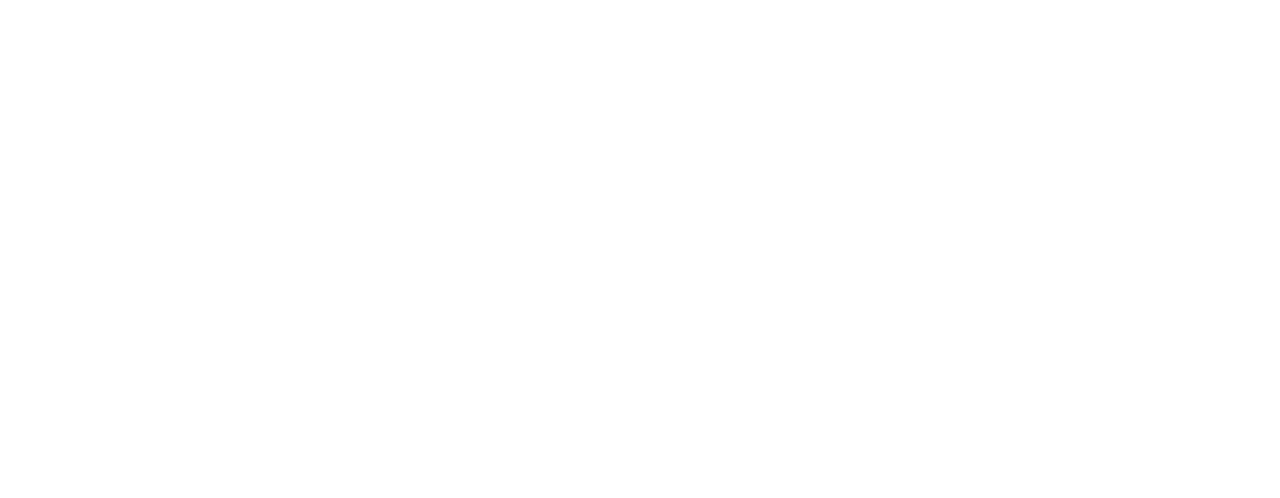
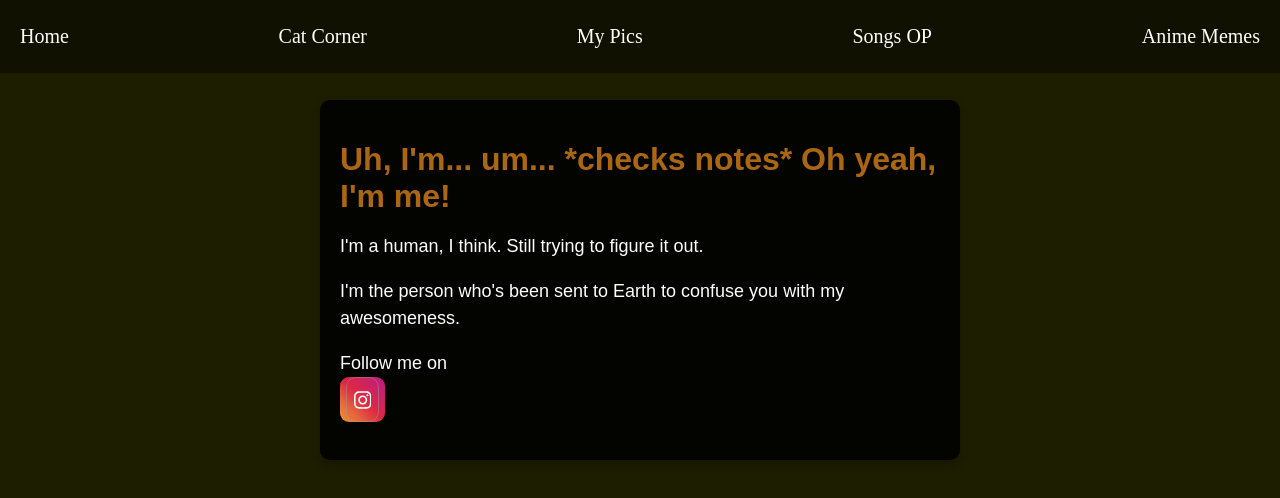
Before and after one commit to ujandey/Ant-op, a website: page uploads/recipe-roulette.html in a window 1280 px wide. Drawn offline with Linux system fonts and the light colour scheme.

Commit message:
full code

```diff
--- /dev/null
+++ b/css/antara.css
@@ -0,0 +1,167 @@
+body {
+    margin: 0;
+    padding: 0;
+    font-family: Arial, sans-serif;
+    background-color: #1d1d00;
+    overflow-x: hidden;
+    overflow-y: auto;
+}
+
+.container {
+    position: relative;
+    width: 100vw;
+    min-height: 100vh;
+    padding-top: 100px; /* Space for fixed navbar */
+    overflow-x: hidden;
+    overflow-y: visible;
+    box-sizing: border-box;
+}
+
+.content {
+    position: relative;
+    z-index: 2;
+    padding: 20px;
+    max-width: 600px;
+    margin: 0 auto 20px;
+    background: rgba(0, 0, 0, 0.9);
+    border-radius: 10px;
+    box-shadow: 0 4px 8px rgba(0, 0, 0, 0.2);
+}
+
+h1 {
+    color: #aa6611;
+    font-size: 32px;
+    margin-bottom: 10px;
+}
+
+p {
+    color: #ffffff;
+    font-size: 18px;
+    line-height: 1.5;
+}
+
+.navbar {
+    position: fixed;
+    top: 0;
+    left: 0;
+    width: 100vw;
+    display: flex;
+    justify-content: space-between;
+    padding: 25px 20px;
+    background: rgba(0, 0, 0, 0.4);
+    z-index: 10; /* Higher z-index to stay on top */
+    box-sizing: border-box;
+}
+
+.nav-link {
+    color: #fff;
+    font-size: 20px;
+    font-family: 'Italiana', serif;
+    text-decoration: none;
+    transition: color 0.3s ease;
+}
+
+.nav-link:hover {
+    color: #175611;
+}
+
+/* New Instagram Button Styles */
+.insta-link {
+    text-decoration: none; /* No underline */
+}
+
+.Btn {
+    width: 45px;
+    height: 45px;
+    display: flex;
+    align-items: center;
+    justify-content: center;
+    border: none;
+    background-color: transparent;
+    position: relative;
+    border-radius: 7px;
+    cursor: pointer;
+    transition: all 0.3s;
+}
+
+.svgContainer {
+    width: 100%;
+    height: 100%;
+    display: flex;
+    align-items: center;
+    justify-content: center;
+    background-color: transparent;
+    backdrop-filter: blur(4px);
+    letter-spacing: 0.8px;
+    border-radius: 10px;
+    transition: all 0.3s;
+    border: 1px solid rgba(156, 156, 156, 0.466);
+}
+
+.BG {
+    position: absolute;
+    content: "";
+    width: 100%;
+    height: 100%;
+    background: linear-gradient(
+        45deg,
+        #f09433 0%,
+        #e6683c 25%,
+        #dc2743 50%,
+        #cc2366 75%,
+        #bc1888 100%
+    );
+    z-index: -1;
+    border-radius: 9px;
+    pointer-events: none;
+    transition: all 0.3s;
+}
+
+.Btn:hover .BG {
+    transform: rotate(35deg);
+    transform-origin: bottom;
+}
+
+.Btn:hover .svgContainer {
+    background-color: rgba(156, 156, 156, 0.466);
+}
+
+/* Mobile adjustments */
+@media (max-width: 768px) {
+    .container {
+        padding-top: 120px; /* Extra space for stacked navbar */
+    }
+
+    .content {
+        margin: 0 10px 20px;
+        max-width: 100%;
+    }
+
+    h1 {
+        font-size: 24px;
+    }
+
+    p {
+        font-size: 16px;
+    }
+
+    .navbar {
+        flex-direction: column;
+        align-items: center;
+        padding: 10px;
+    }
+
+    .nav-link {
+        font-size: 16px;
+        padding: 5px 0;
+    }
+
+    .Btn {
+        width: 40px; /* Slightly smaller for mobile */
+        height: 40px;
+    }
+
+    .svgIcon {
+        height: 1.2em; /* Adjust SVG size */
+    }
+}
--- a/css/homepage.css
+++ b/css/homepage.css
@@ -2,8 +2,7 @@ body {
     margin: 0;
     padding: 0;
     font-family: Arial, sans-serif;
-    background-color: #f8f8f8;
-    text-align: center;
+    background-color: #f8f8f8; /* Fallback */
     overflow: hidden;
 }
 
@@ -11,43 +10,74 @@ body {
     position: relative;
     width: 100vw;
     height: 100vh;
-}
-
-
-.image-links {
-    position: absolute;
-    width: 100%;
-    height: 100%;
-    z-index: 2;
+    overflow: hidden;
 }
 
 .background {
     position: absolute;
     top: 0;
     left: 0;
-    width: 100%;
-    height: 100%;
-    object-fit: cover;
+    width: 100vw; /* Force full width */
+    height: 100vh; /* Force full height */
+    object-fit: cover; /* Fills screen, crops edges */
+    object-position: center; /* Centers the image */
     z-index: 1;
+    display: block; /* Ensures it renders properly */
 }
 
-/* Adjust these positions based on where your buttons should be */
-.image-link {
+.navbar {
     position: absolute;
-    width: 12vw; /* Adjust width */
-    height: 8vh; /* Adjust height */
-    border-radius: 10px;
+    top: 0;
+    left: 0;
+    width: 100vw; /* Full width */
+    display: flex;
+    justify-content: space-between; /* Even spacing */
+    padding: 15px 20px;
+    background: rgba(0, 0, 0, 0.4); /* Subtle backdrop */
+    z-index: 2;
+    box-sizing: border-box;
 }
 
+.nav-link {
+    color: #fff; /* White text */
+    font-size: 28px;
+    text-decoration: none;
+    font-family: 'Italiana', serif;
+    transition: color 0.3s ease;
+}
 
-/* Adjust positions */
-.cat-corner { top: 30%; left: 20%; }
-.my-pics { top: 45%; left: 35%; }
-.recipe-roulette { top: 60%; left: 50%; }
-.songs-op { top: 75%; left: 65%; }
-.anime-memes { top: 90%; left: 80%; }
-.cat-corner { top: 30%; left: 20%; }
-.my-pics { top: 45%; left: 35%; }
-.recipe-roulette { top: 60%; left: 50%; }
-.songs-op { top: 75%; left: 65%; }
-.anime-memes { top: 90%; left: 80%; }
+.nav-link:hover {
+    color: #1e4018; /* Yellow hover */
+}
+
+/* Mobile adjustments */
+@media (max-width: 768px) {
+    .background {
+        width: 100vw;
+        height: 100vh;
+        object-fit: cover; /* Still fills, but mobile.png should fit better */
+        object-position: center;
+    }
+
+    .navbar {
+        flex-direction: column; /* Stack vertically */
+        align-items: center;
+        padding: 10px;
+        height: auto;
+    }
+
+    .nav-link {
+        font-size: 16px;
+        padding: 5px 0;
+    }
+}
+
+@media (max-height: 500px) {
+    .navbar {
+        padding: 5px;
+    }
+
+    .nav-link {
+        font-size: 14px;
+    }
+}
--- a/uploads/recipe-roulette.html
+++ b/uploads/recipe-roulette.html
@@ -0,0 +1,38 @@
+<!DOCTYPE html>
+<html lang="en">
+<head>
+    <meta charset="UTF-8">
+    <meta name="viewport" content="width=device-width, initial-scale=1.0">
+    <title>Who is Antara?</title>
+    <link rel="stylesheet" href="/css/antara.css">
+</head>
+<body>
+    <nav class="navbar">
+        <a href="/index.html" class="nav-link">Home</a>
+        <a href="/uploads/catcorner.html" class="nav-link">Cat Corner</a>
+        <a href="/uploads/mypics.html" class="nav-link">My Pics</a>
+        <a href="/uploads/songs-op.html" class="nav-link">Songs OP</a>
+        <a href="/uploads/anime-memes.html" class="nav-link">Anime Memes</a>
+    </nav>
+    <div class="container">
+        <div class="content">
+            <h1>Uh, I'm... um... *checks notes* Oh yeah, I'm me!</h1>
+            <p>I'm a human, I think. Still trying to figure it out.</p>
+            <p>I'm the person who's been sent to Earth to confuse you with my awesomeness.</p>
+            <p>
+                Follow me on
+                <a href="https://www.instagram.com/_leftsocklost_/" target="_blank" class="insta-link">
+                    <button class="Btn">
+                        <span class="svgContainer">
+                            <svg fill="white" class="svgIcon" viewBox="0 0 448 512" height="1.5em" xmlns="http://www.w3.org/2000/svg">
+                                <path d="M224.1 141c-63.6 0-114.9 51.3-114.9 114.9s51.3 114.9 114.9 114.9S339 319.5 339 255.9 287.7 141 224.1 141zm0 189.6c-41.1 0-74.7-33.5-74.7-74.7s33.5-74.7 74.7-74.7 74.7 33.5 74.7 74.7-33.6 74.7-74.7 74.7zm146.4-194.3c0 14.9-12 26.8-26.8 26.8-14.9 0-26.8-12-26.8-26.8s12-26.8 26.8-26.8 26.8 12 26.8 26.8zm76.1 27.2c-1.7-35.9-9.9-67.7-36.2-93.9-26.2-26.2-58-34.4-93.9-36.2-37-2.1-147.9-2.1-184.9 0-35.8 1.7-67.6 9.9-93.9 36.1s-34.4 58-36.2 93.9c-2.1 37-2.1 147.9 0 184.9 1.7 35.9 9.9 67.7 36.2 93.9s58 34.4 93.9 36.2c37 2.1 147.9 2.1 184.9 0 35.9-1.7 67.7-9.9 93.9-36.2 26.2-26.2 34.4-58 36.2-93.9 2.1-37 2.1-147.8 0-184.8zM398.8 388c-7.8 19.6-22.9 34.7-42.6 42.6-29.5 11.7-99.5 9-132.1 9s-102.7 2.6-132.1-9c-19.6-7.8-34.7-22.9-42.6-42.6-11.7-29.5-9-99.5-9-132.1s-2.6-102.7 9-132.1c7.8-19.6 22.9-34.7 42.6-42.6 29.5-11.7 99.5-9 132.1-9s102.7-2.6 132.1 9c19.6 7.8 34.7 22.9 42.6 42.6 11.7 29.5 9 99.5 9 132.1s2.7 102.7-9 132.1z" />
+                            </svg>
+                        </span>
+                        <span class="BG"></span>
+                    </button>
+                </a>
+            </p>
+        </div>
+    </div>
+</body>
+</html>
```
Also changed, not shown: index.html (+11 -23 lines), images/mobile.png (added).
